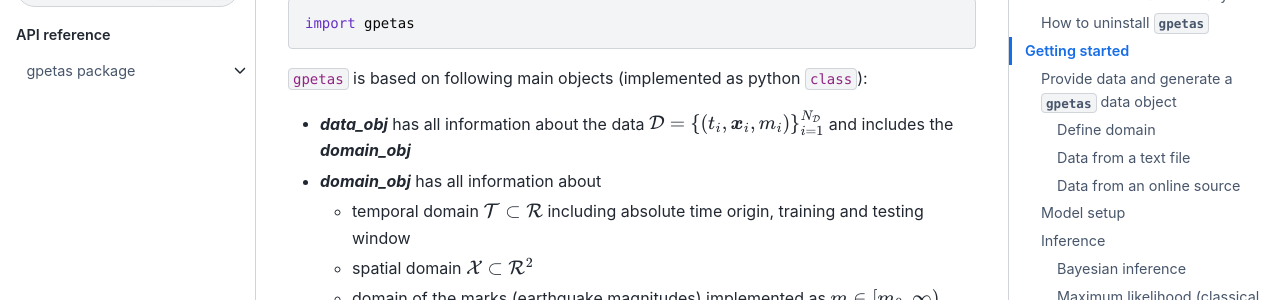
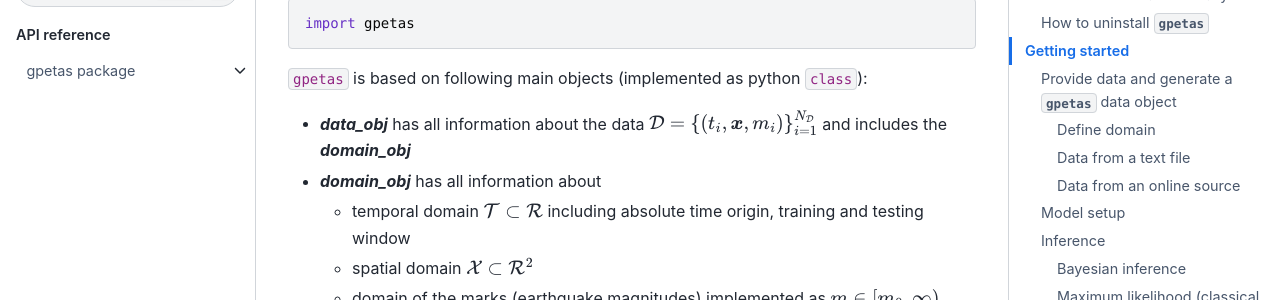
Before and after one commit to chris-molki/gpetas, a Sphinx documentation site: the page built from docs/source/README.md, in a window 1280 px wide and 900 px high, scrolled down 1649 px. Shown: the part 150-450 px from the top of the window. Built offline with Sphinx 7.4.7 and the Sphinx Book theme 1.1.4, drawn with Linux system fonts in a browser that asks for light colours; pages that are not in the unit, such as notebooks, are missing from menus.

````diff
--- a/docs/source/README.md
+++ b/docs/source/README.md
@@ -70,7 +70,7 @@ Then you can already get started:
 import gpetas
 ```
 ``gpetas`` is based on following main objects (implemented as python ``class``):
-* ***data_obj*** has all information about the data $\mathcal{D}=\{(t_i,\boldsymbol{x}_i,m_i)\}_{i=1}^{N_{\mathcal{D}}}$ and includes the ***domain_obj***
+* ***data_obj*** has all information about the data $\mathcal{D}=\{(t_i,\boldsymbol{x},m_i)\}_{i=1}^{N_{\mathcal{D}}}$ and includes the ***domain_obj***
 * ***domain_obj*** has all information about
   * temporal domain $\mathcal{T}\subset \mathcal{R}$ including absolute time origin, training and testing window
   * spatial domain $\mathcal{X}\subset \mathcal{R}^2$
````
